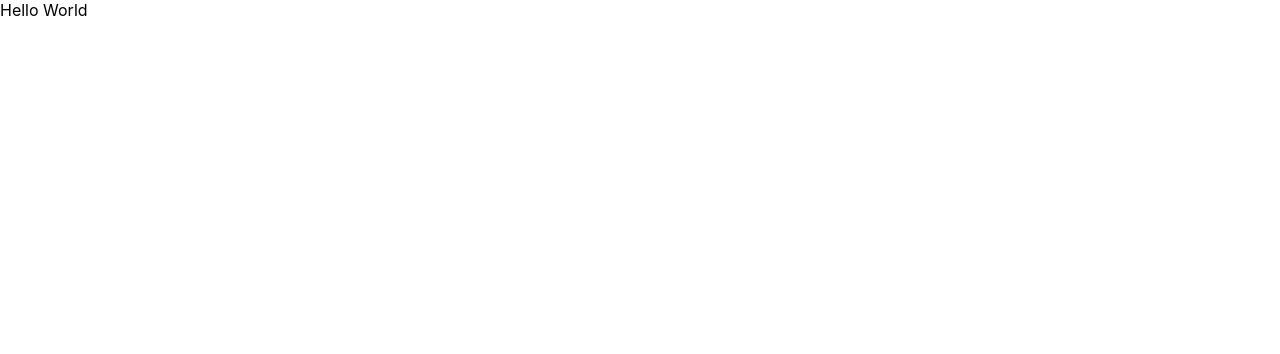
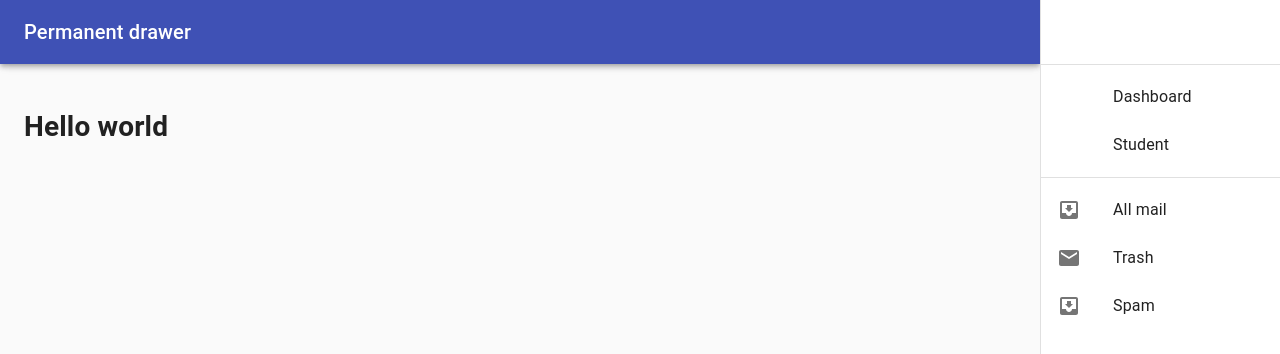
Before and after one commit to Arslan3324/WebSMS, a React (Create React App) app: page / in a window 1280 px wide. Shown: the top 354 px of the page. Built offline with nearby package versions, Linux system fonts and the light colour scheme.

Commit message:
adds navbar

```diff
--- a/package.json
+++ b/package.json
@@ -3,6 +3,8 @@
   "version": "0.1.0",
   "private": true,
   "dependencies": {
+    "@material-ui/core": "^4.12.1",
+    "@material-ui/icons": "^4.11.2",
     "@testing-library/jest-dom": "^5.14.1",
     "@testing-library/react": "^11.2.7",
     "@testing-library/user-event": "^12.8.3",
--- a/src/App.js
+++ b/src/App.js
@@ -1,11 +1,14 @@
 import logo from './logo.svg';
 import './App.css';
 import React from 'react';
+import PermanentDrawerRight from './dashboard'
 
 class App extends React.Component{
 
   render(){
-    return("Hello World")
+    return (
+    <PermanentDrawerRight/>
+    )
   }
 }
 
--- /dev/null
+++ b/src/DashboardContent.js
@@ -0,0 +1,9 @@
+import React from 'react';
+export class Dashboard extends React.Component{
+    render()
+    {
+        return(
+            <h1>Hello world</h1>
+        )
+    }
+}
--- /dev/null
+++ b/src/dashboard.js
@@ -0,0 +1,107 @@
+import React from 'react';
+import { makeStyles } from '@material-ui/core/styles';
+import Drawer from '@material-ui/core/Drawer';
+import CssBaseline from '@material-ui/core/CssBaseline';
+import AppBar from '@material-ui/core/AppBar';
+import Toolbar from '@material-ui/core/Toolbar';
+import List from '@material-ui/core/List';
+import Typography from '@material-ui/core/Typography';
+import Divider from '@material-ui/core/Divider';
+import ListItem from '@material-ui/core/ListItem';
+import ListItemIcon from '@material-ui/core/ListItemIcon';
+import ListItemText from '@material-ui/core/ListItemText';
+import InboxIcon from '@material-ui/icons/MoveToInbox';
+import { Dashboard } from './DashboardContent';
+import { useState } from 'react';
+import MailIcon from '@material-ui/icons/Mail';
+
+const drawerWidth = 240;
+
+const useStyles = makeStyles((theme) => ({
+  root: {
+    display: 'flex',
+  },
+  appBar: {
+    width: `calc(100% - ${drawerWidth}px)`,
+    marginRight: drawerWidth,
+  },
+  drawer: {
+    width: drawerWidth,
+    flexShrink: 0,
+  },
+  drawerPaper: {
+    width: drawerWidth,
+  },
+  // necessary for content to be below app bar
+  toolbar: theme.mixins.toolbar,
+  content: {
+    flexGrow: 1,
+    backgroundColor: theme.palette.background.default,
+    padding: theme.spacing(3),
+  },
+}));
+
+export default function PermanentDrawerRight() {
+  const classes = useStyles();
+  const [toolbar,Settoolbar]=useState('Dashboard');
+  const LoadToolbar=()=>{
+      switch(toolbar)
+      {
+          case 'Dashboard':
+              return (
+                  <Dashboard/>
+              );
+          case 'Student':
+              return;
+      }
+
+  }
+  return (
+    <div className={classes.root}>
+      <CssBaseline />
+      <AppBar position="fixed" className={classes.appBar}>
+        <Toolbar>
+          <Typography variant="h6" noWrap>
+            Permanent drawer
+          </Typography>
+        </Toolbar>
+      </AppBar>
+      <main className={classes.content}>
+        <div className={classes.toolbar} />
+        {LoadToolbar()}
+      </main>
+      <Drawer
+        className={classes.drawer}
+        variant="permanent"
+        classes={{
+          paper: classes.drawerPaper,
+        }}
+        anchor="right"
+      >
+        <div className={classes.toolbar} />
+        <Divider />
+        <List>
+            <ListItem button onClick={e=>Settoolbar('Dashboard')}>
+              <ListItemIcon>
+              </ListItemIcon>
+              <ListItemText primary='Dashboard'/>
+            </ListItem>
+            <ListItem button onClick={e=>Settoolbar('Student')}>
+              <ListItemIcon>
+              </ListItemIcon>
+              <ListItemText primary='Student'/>
+            </ListItem>
+        </List>
+        <Divider />
+        <List>
+          {['All mail', 'Trash', 'Spam'].map((text, index) => (
+            <ListItem button key={text}>
+              <ListItemIcon>{index % 2 === 0 ? <InboxIcon /> : <MailIcon />}</ListItemIcon>
+              <ListItemText primary={text} />
+            </ListItem>
+          ))}
+        </List>
+      </Drawer>
+    </div>
+  );
+}
```
Also changed, not shown: 1 other file (tests, documents, lock files or other folders).
